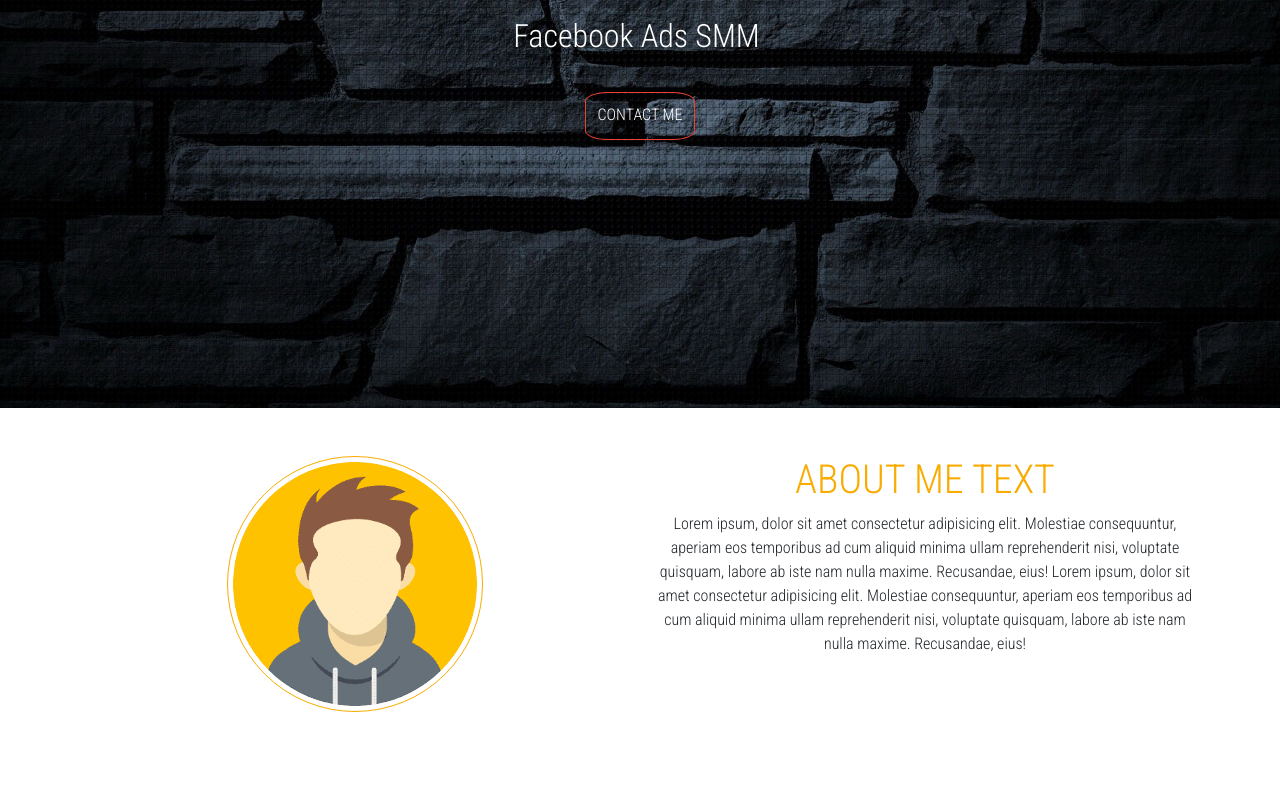
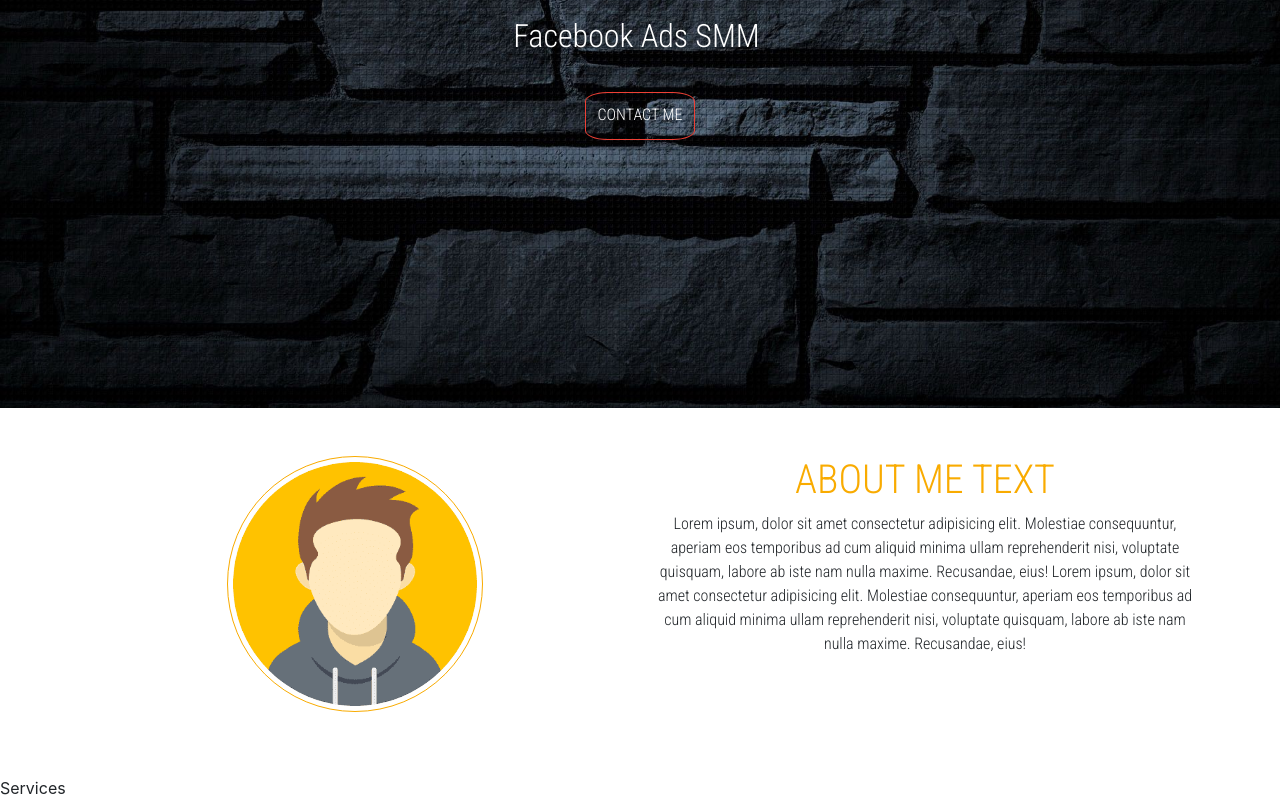
Before and after one commit to Dekarx/Portfolio-Project-Deneme-1, a React (Create React App) app: page / in a window 1280 px wide. Shown: the part 389-1189 px from the top of the page. Before the commit the page ends 1165 px from the top, so only its background shows below. Built offline with nearby package versions, Linux system fonts and the light colour scheme.

Commit message:
Services Start
Startin commit

```diff
--- a/src/App.js
+++ b/src/App.js
@@ -4,7 +4,9 @@
 import Navbar from './Components/Navbar';
 import Header from './Components/Header';
 import AboutMe from './Components/AboutMe';
+import Services from './Services';
 // import Particles from "react-tsparticles";  // Başka bir zaman ayrıntılı bak
+
 
 function App() {
   return (
@@ -33,6 +35,8 @@
 
       <AboutMe />
 
+      <Services />
+
 
     </>
   );
--- /dev/null
+++ b/src/Services.js
@@ -0,0 +1,9 @@
+import React from 'react'
+
+function Services() {
+  return (
+    <div>Services</div>
+  )
+}
+
+export default Services
```
